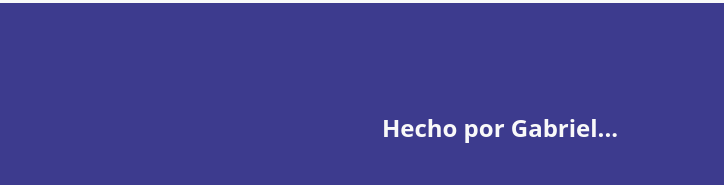
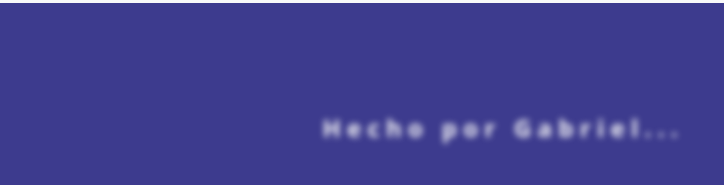
Before and after one commit to GabrielBarrionuevo/proyectoFinalBirdsFromArgentina, a website: page pages/about.html in a window 1280 px wide. Shown: the part 3587-3772 px from the top of the page, 556-1280 px from the left. Drawn offline with nearby package versions, Linux system fonts and the light colour scheme; a script that the page names is missing; files whose address does not match are found by name.

Commit message:
Commit listo para subir a gitHub para la segunda entrega del proyecto final.

```diff
--- a/css/styles.css
+++ b/css/styles.css
@@ -545,7 +545,7 @@ footer {
 } */
 /* ********************** */
 /* Offset (fuera de foco) */
-/* Eliminarl d responsive */
+/* Eliminarlo del responsive */
 /* ********************** */
 .hechoPor span {
   cursor: pointer;
--- a/pages/about.html
+++ b/pages/about.html
@@ -204,7 +204,28 @@
                 </a>
             </li>
         </ul>
-        <p class="hechoPor">Hecho por Gabriel...</p>
+        <p class="hechoPor">
+            <span><i></i>H</span>
+            <span><i></i>e</span>
+            <span><i></i>c</span>
+            <span><i></i>h</span>
+            <span><i></i>o</span>
+            <span><i></i>&nbsp</span>
+            <span><i></i>p</span>
+            <span><i></i>o</span>
+            <span><i></i>r</span>
+            <span><i></i>&nbsp</span>
+            <span><i></i>G</span>
+            <span><i></i>a</span>
+            <span><i></i>b</span>
+            <span><i></i>r</span>
+            <span><i></i>i</span>
+            <span><i></i>e</span>
+            <span><i></i>l</span>
+            <span><i></i>.</span>
+            <span><i></i>.</span>
+            <span><i></i>.</span>
+        </p>
     </footer>
 
     <!-- Agregamos JS para utilizar Wow -->
```
Also changed, not shown: pages/caracteristicas.html (+22 -1 lines), pages/categorias.html (+22 -1 lines), pages/contactMe.html (+22 -1 lines).
